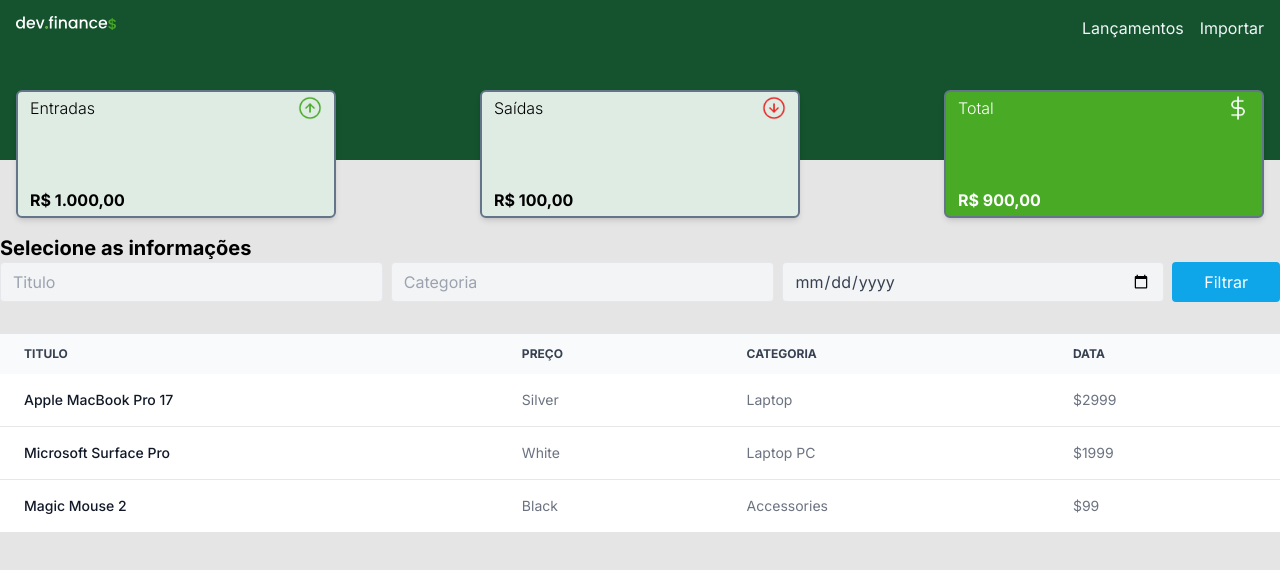
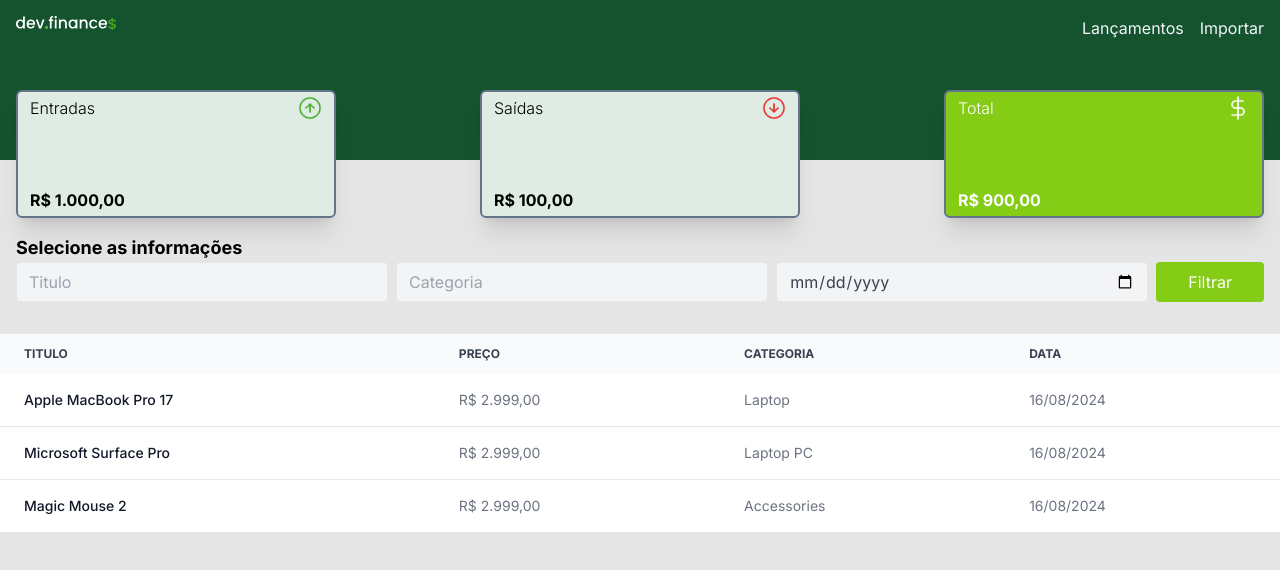
Before and after one commit to thiago-santanna/tss-cloud-finances, a Next.js app: page /dashboard in a window 1280 px wide. Shown: the top 570 px of the page. Built offline with nearby package versions, Linux system fonts and the light colour scheme.

Commit message:
Formulario ajustado e grid exemplo

```diff
--- a/src/app/dashboard/page.tsx
+++ b/src/app/dashboard/page.tsx
@@ -35,7 +35,7 @@ export default function Dashboard() {
           titulo="Total"
           pngPath={getPNGPorTitulo(TituloCardPNG.Total)}
           valor={900}
-          bgColor="#49aa26"
+          bgColor="#84CC16"
           fontColor="white"
         />
       </div>
--- a/src/components/card/index.tsx
+++ b/src/components/card/index.tsx
@@ -7,7 +7,7 @@ export default function Card(props: CardProps) {
     <>
       <div
         style={{ backgroundColor: props.bgColor }}
-        className="shadow-md border-solid border-2 border-slate-500 flex flex-col justify-between rounded-md w-full h-20 p-1
+        className="shadow-xl border-solid border-2 border-slate-500 flex flex-col justify-between rounded-md w-full h-20 p-1
         md:w-80 md:h-full"
       >
         <div className="flex justify-between px-2">
--- a/src/components/form-filter/index.tsx
+++ b/src/components/form-filter/index.tsx
@@ -1,7 +1,7 @@
 export default function FormFilter() {
   return (
-    <div className="container mx-auto py-4">
-      <p className="font-bold text-xl">Selecione as informações</p>
+    <div className="container mx-auto p-4">
+      <p className="font-bold text-lg">Selecione as informações</p>
       <form>
         <div className="flex flex-col gap-2 md:flex-row justify-between">
           <input
@@ -28,7 +28,7 @@ export default function FormFilter() {
 
           <button
             type="submit"
-            className="py-2 px-8 bg-sky-500 text-white rounded hover:bg-sky-600 active:bg-sky-700 disabled:opacity-50"
+            className="bg-lime-500 hover:bg-lime-60 py-2 px-8 text-white rounded disabled:opacity-50"
           >
             Filtrar
           </button>
--- a/src/components/simple-table/index.tsx
+++ b/src/components/simple-table/index.tsx
@@ -26,9 +26,9 @@ export default function SimpleTable() {
             >
               Apple MacBook Pro 17
             </th>
-            <td className="px-6 py-4">Silver</td>
+            <td className="px-6 py-4">R$ 2.999,00</td>
             <td className="px-6 py-4">Laptop</td>
-            <td className="px-6 py-4">$2999</td>
+            <td className="px-6 py-4">16/08/2024</td>
           </tr>
           <tr className="bg-white border-b dark:bg-gray-800 dark:border-gray-700">
             <th
@@ -37,9 +37,9 @@ export default function SimpleTable() {
             >
               Microsoft Surface Pro
             </th>
-            <td className="px-6 py-4">White</td>
+            <td className="px-6 py-4">R$ 2.999,00</td>
             <td className="px-6 py-4">Laptop PC</td>
-            <td className="px-6 py-4">$1999</td>
+            <td className="px-6 py-4">16/08/2024</td>
           </tr>
           <tr className="bg-white dark:bg-gray-800">
             <th
@@ -48,9 +48,9 @@ export default function SimpleTable() {
             >
               Magic Mouse 2
             </th>
-            <td className="px-6 py-4">Black</td>
+            <td className="px-6 py-4">R$ 2.999,00</td>
             <td className="px-6 py-4">Accessories</td>
-            <td className="px-6 py-4">$99</td>
+            <td className="px-6 py-4">16/08/2024</td>
           </tr>
         </tbody>
       </table>
```
Also changed, not shown: src/models/tableContent.ts (added, +7 -0 lines).
